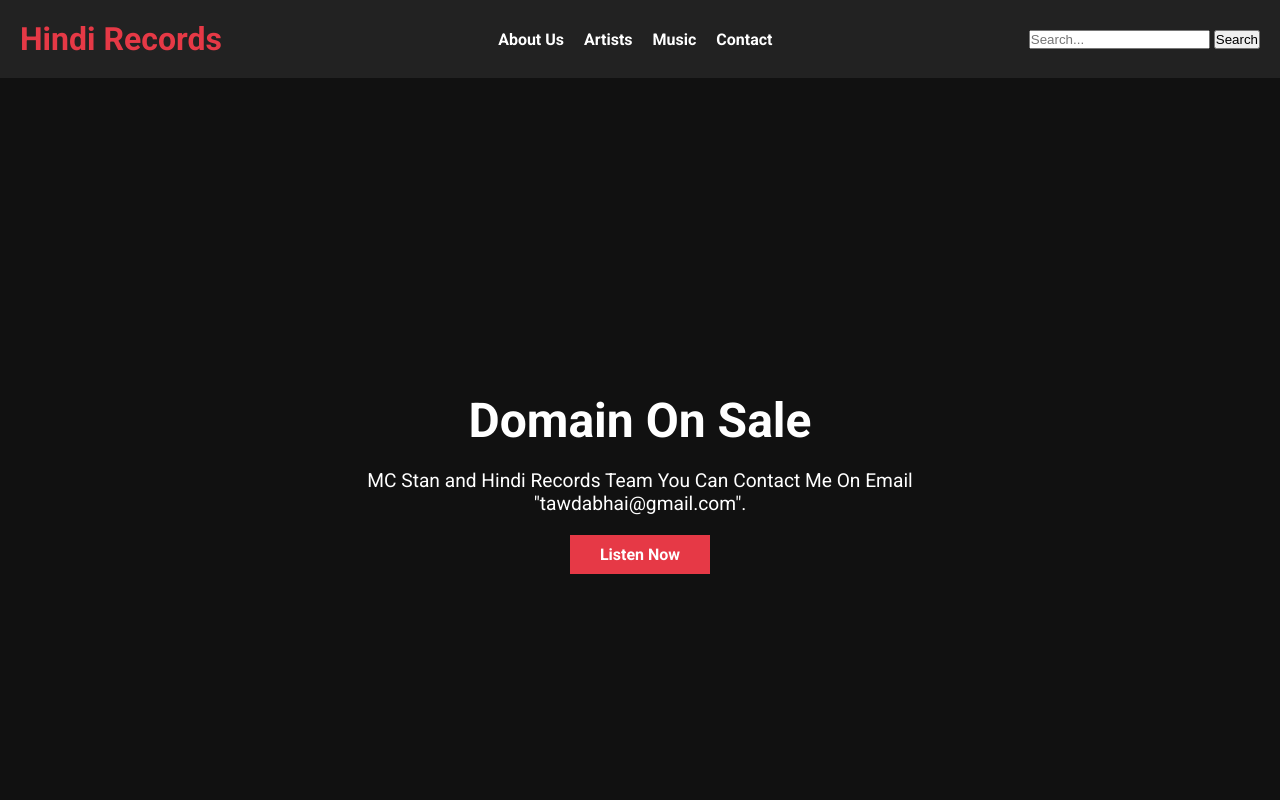
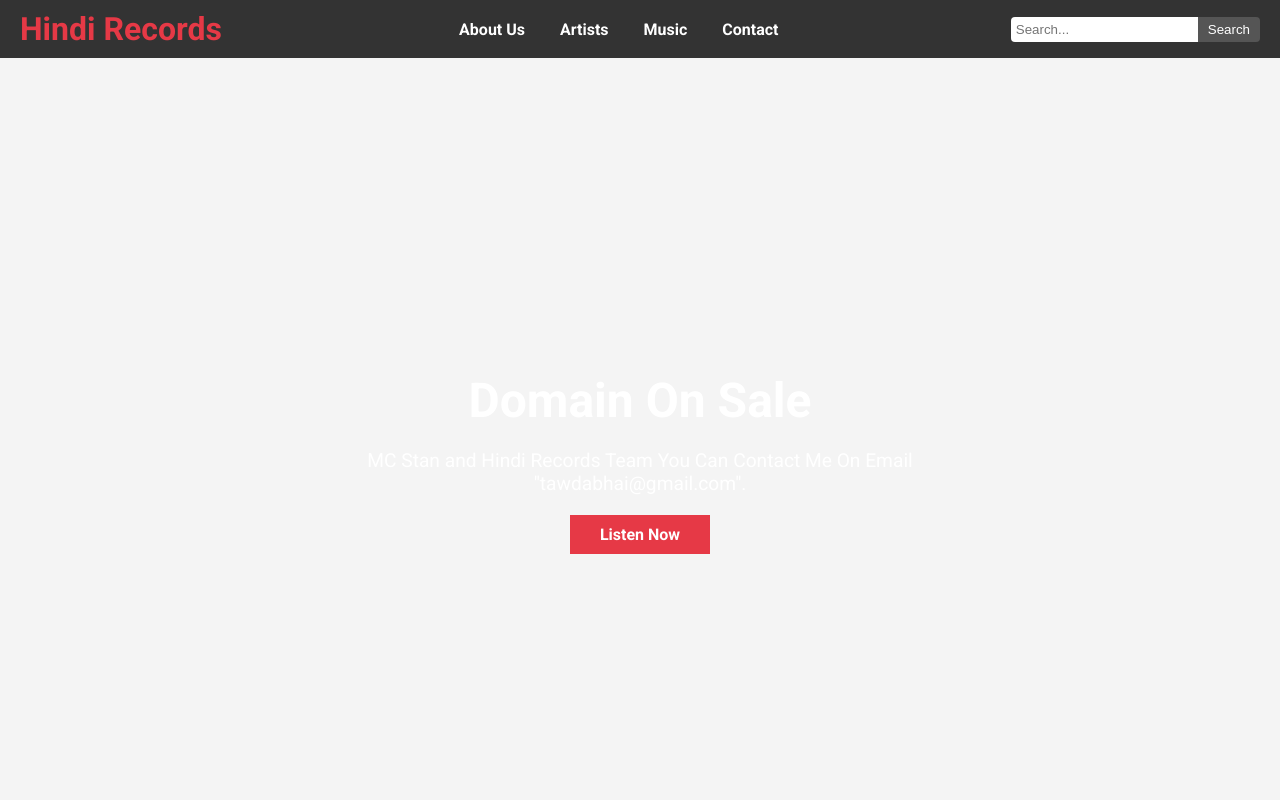
Before and after one commit to shubham21t/shubham21t.github.io, a plain HTML site: page index.html in a window 1280 px wide. Shown: the top 800 px of the page. Drawn offline with Linux system fonts and the light colour scheme.

Commit message:
Update style.css

```diff
--- a/style.css
+++ b/style.css
@@ -144,3 +144,84 @@ footer a {
     color: #E63946;
     text-decoration: none;
 }
+/* Existing styles */
+
+header {
+    display: flex;
+    justify-content: space-between;
+    align-items: center;
+    padding: 10px 20px;
+    background-color: #333;
+    color: #fff;
+}
+
+.logo h1 {
+    margin: 0;
+}
+
+nav ul {
+    list-style: none;
+    margin: 0;
+    padding: 0;
+    display: flex;
+}
+
+nav ul li {
+    margin-right: 15px;
+}
+
+nav ul li a {
+    color: #fff;
+    text-decoration: none;
+}
+
+/* New styles for search bar */
+.search-bar {
+    display: flex;
+}
+
+.search-bar form {
+    display: flex;
+}
+
+.search-bar input[type="text"] {
+    padding: 5px;
+    border: none;
+    border-radius: 4px 0 0 4px;
+    outline: none;
+}
+
+.search-bar button {
+    padding: 5px 10px;
+    border: none;
+    background-color: #555;
+    color: #fff;
+    border-radius: 0 4px 4px 0;
+    cursor: pointer;
+}
+
+.search-bar button:hover {
+    background-color: #666;
+}
+
+/* Additional styles */
+.hero {
+    background-color: #f4f4f4;
+    padding: 20px;
+    text-align: center;
+}
+.hero-content {
+    max-width: 600px;
+    margin: 0 auto;
+}
+
+.about, .artists, .music {
+    padding: 20px;
+}
+
+footer {
+    background-color: #333;
+    color: #fff;
+    text-align: center;
+    padding: 10px;
+}
```
